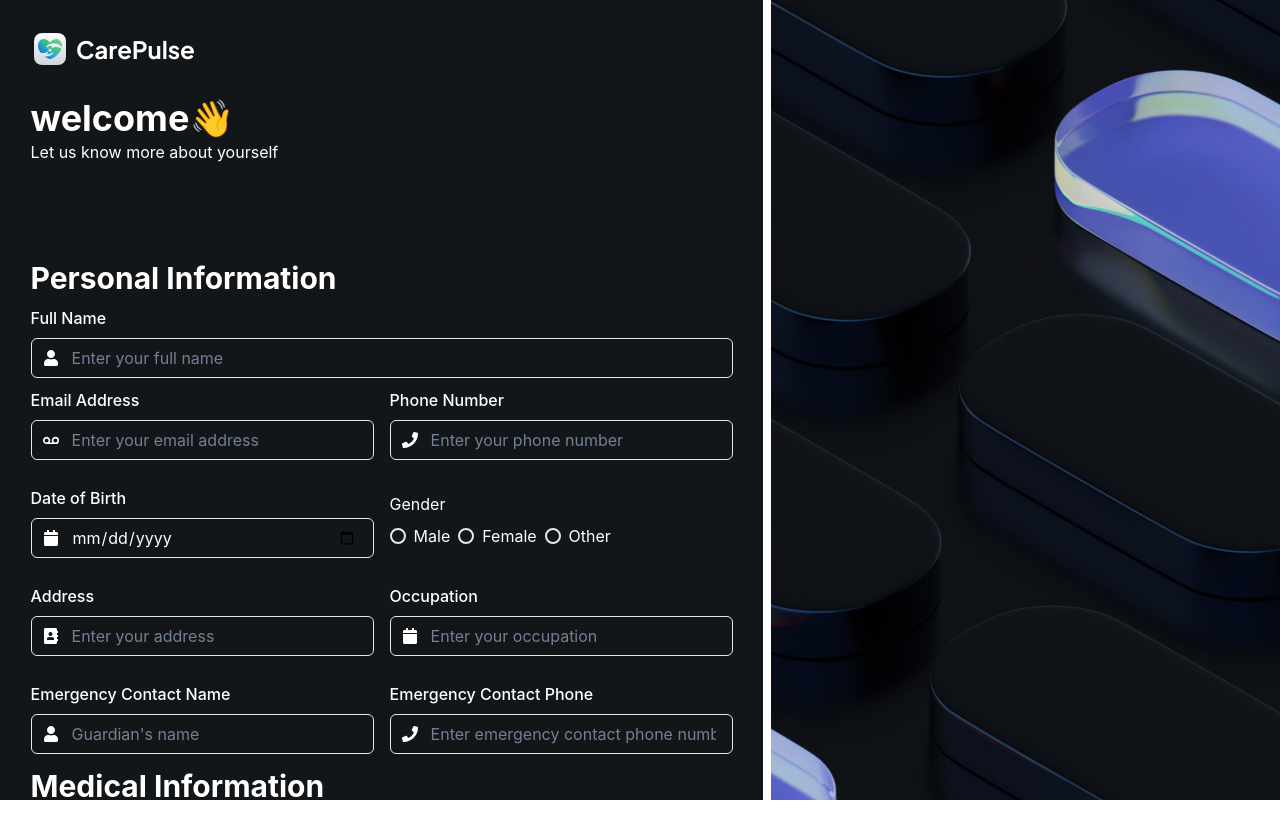
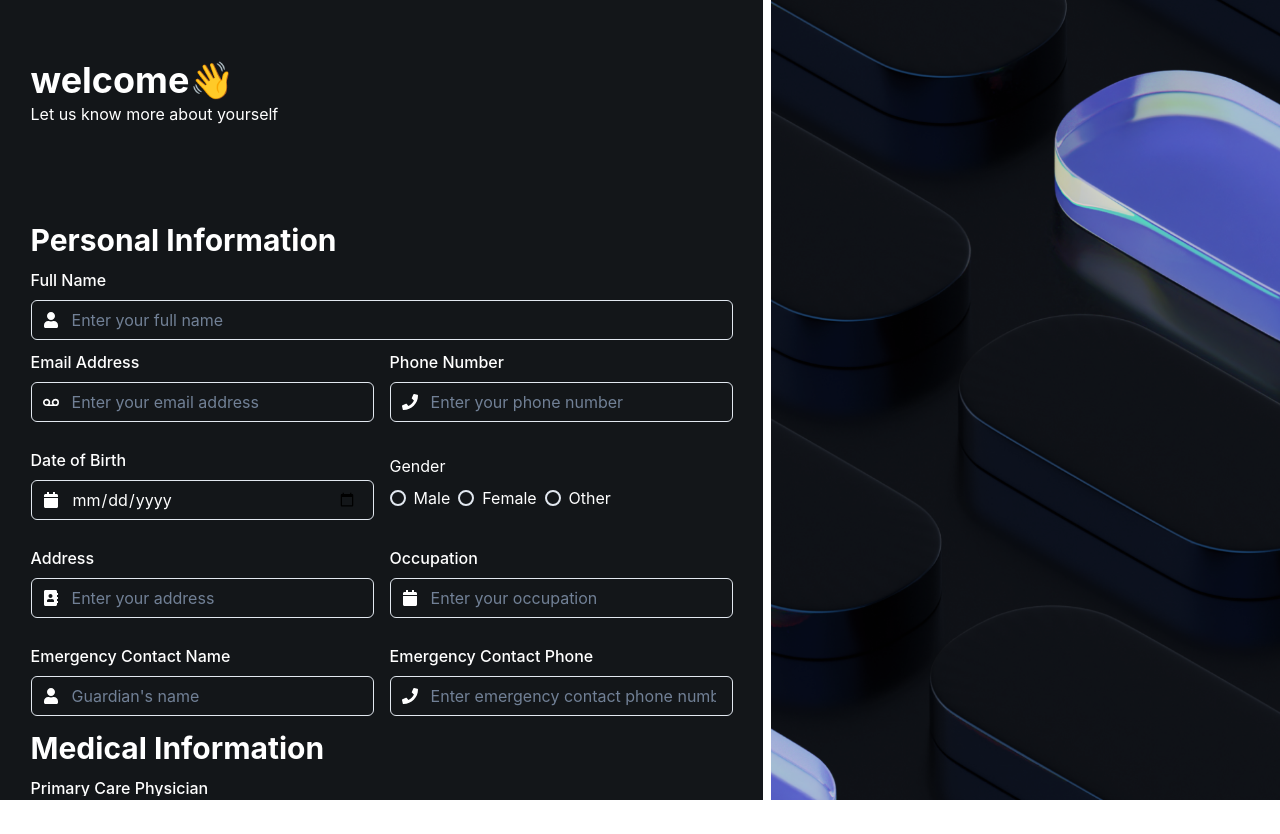
Before and after one commit to SIMONKAMAU21/carepulse, a React (Vite) app: page /register in a window 1280 px wide. After the commit the page ends 800 px from the top, so only its background shows below. Built offline with nearby package versions, Linux system fonts and the light colour scheme.

Commit message:
feat(register user)

```diff
--- a/src/Pages/register.jsx
+++ b/src/Pages/register.jsx
@@ -16,7 +16,7 @@ import {
   Button,
 } from "@chakra-ui/react";
 import doc from "../assets/doc1.png";
-import logo from "../assets/logo.png";
+// import logo from "../assets/logo.png";
 import CustomInputs from "../Components/CustomInputs";
 import {
   FaAddressBook,
@@ -164,7 +164,7 @@ const Register = () => {
       leftChildren={
         <>
           <Box p={"4%"}>
-            <Image src={logo} />
+            {/* <Image src={logo} /> */}
             <Heading mt={"4%"}>welcome👋</Heading>
             <Text>Let us know more about yourself</Text>
           </Box>
```
